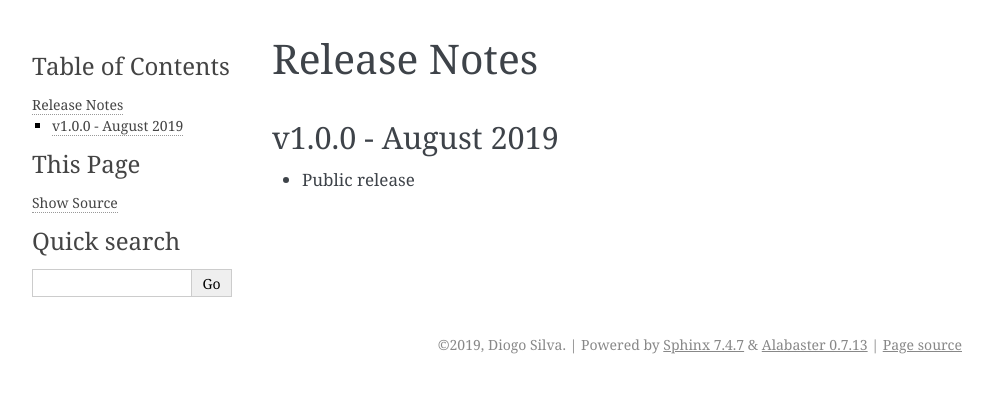
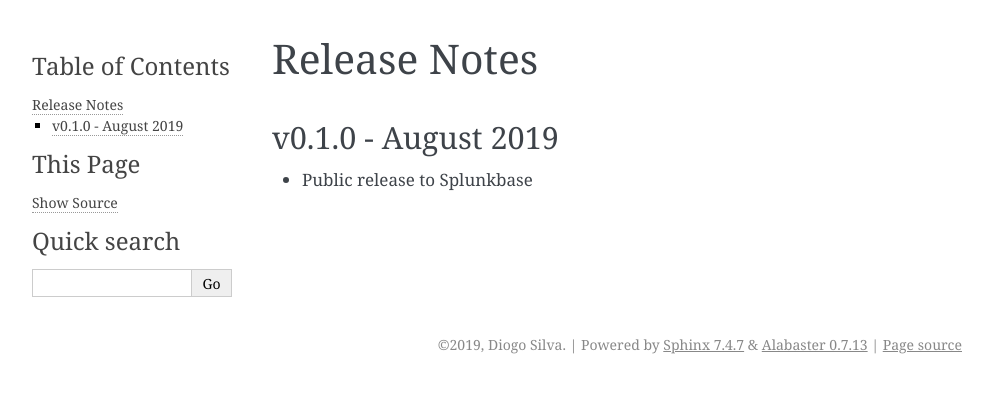
Before and after one commit to diogofgm/TA-kaspersky, a Sphinx documentation site: the page built from docs/source/releasenotes.rst, in a window 1280 px wide. Shown: the top 393 px of the page, without its empty margins (148-1141 px from the left). Built offline with Sphinx 7.4.7, drawn with Linux system fonts in a browser that asks for light colours.

Commit message:
updated docs

```diff
--- a/docs/source/installation.rst
+++ b/docs/source/installation.rst
@@ -78,7 +78,7 @@ For a walkthrough of the installation procedure, follow the link that matches yo
 
 
 
-.. _Splunkbase: https://splunkbase.splunk.com/app/4632/
+.. _Splunkbase: https://splunkbase.splunk.com/app/4656/
 .. _Where to install Splunk add-ons: http://docs.splunk.com/Documentation/AddOns/released/Overview/Wheretoinstall
 .. _Installing add-ons: http://docs.splunk.com/Documentation/AddOns/released/Overview/Installingadd-ons
 
--- a/docs/source/releasenotes.rst
+++ b/docs/source/releasenotes.rst
@@ -2,6 +2,6 @@
 Release Notes
 =============
 
-v1.0.0 - August 2019
+v0.1.0 - August 2019
 --------------------
-- Public release
+- Public release to Splunkbase
--- a/docs/source/requirements.rst
+++ b/docs/source/requirements.rst
@@ -3,4 +3,4 @@ Requirements
 ============
 
 - Kaspersky Security Center 10 or newer
-- Splunk 6.6 or newer
+- Splunk 7.0 or newer
```
